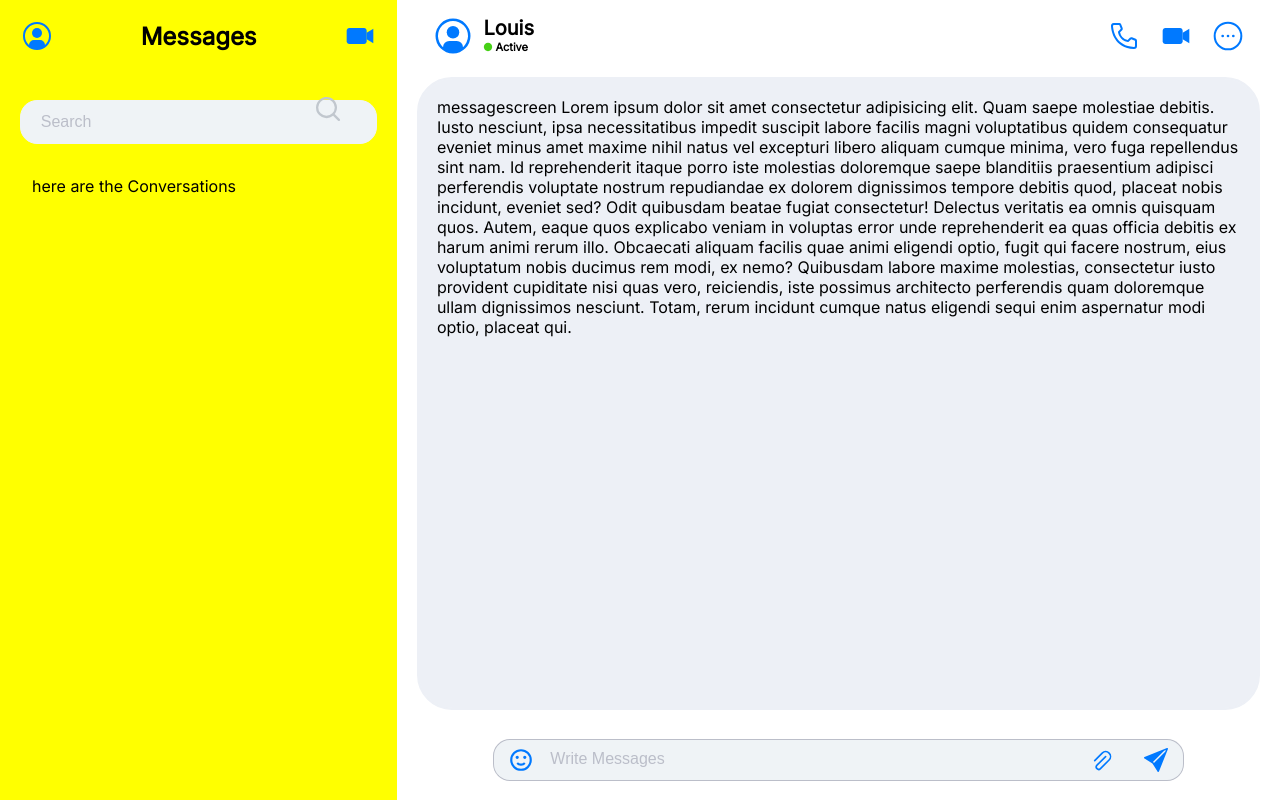
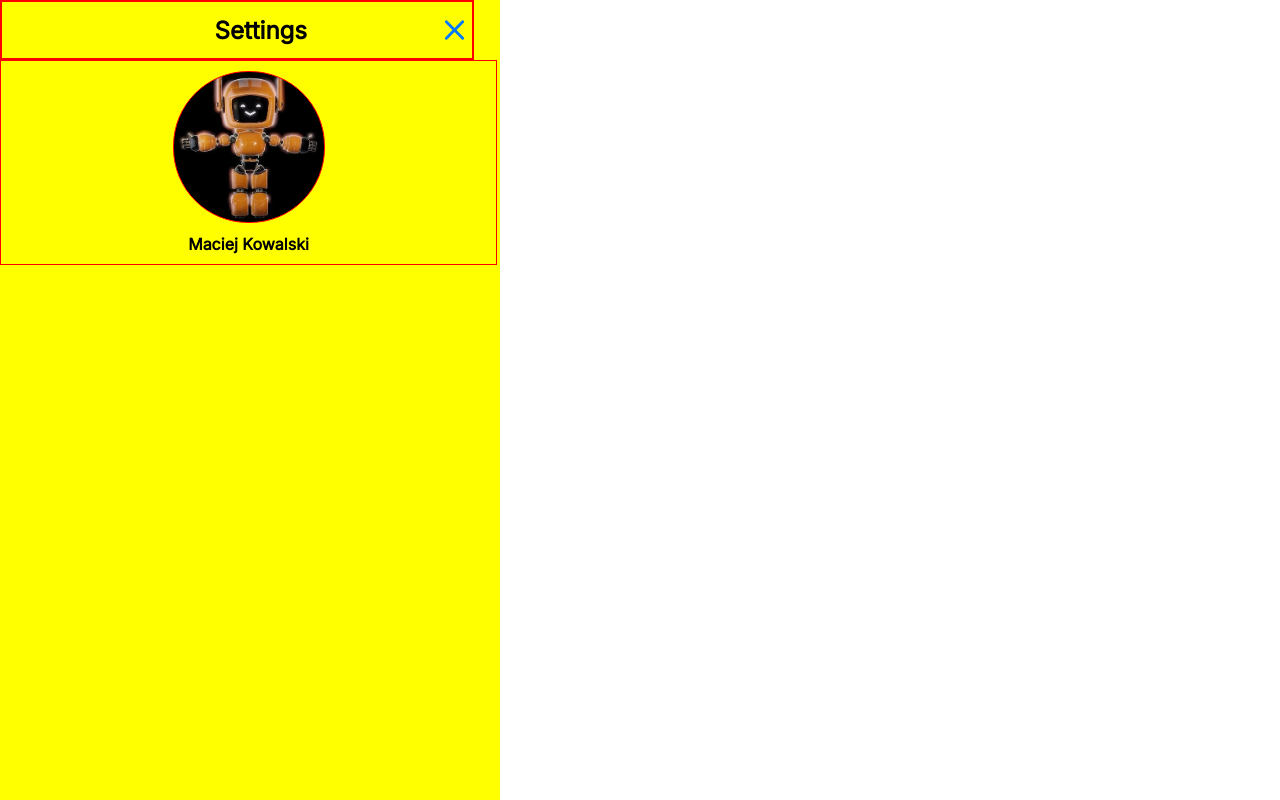
Before and after one commit to debankanmitra/Micro-services_Chat-application, a React (Vite) app in the folder chatApp/: page / in a window 1280 px wide. Built offline with nearby package versions, Linux system fonts and the light colour scheme.

Commit message:
profilepic

```diff
--- a/chatApp/src/App.jsx
+++ b/chatApp/src/App.jsx
@@ -1,7 +1,8 @@
 import Layoutgrid from './chat_system/Layoutgrid.jsx'
+import Settings from './Settings/Settings.jsx'
 
 function App() {
-    return (<Layoutgrid/>)
+    return (<Settings/>)
 }
 
 export default App
--- /dev/null
+++ b/chatApp/src/Settings/Close.jsx
@@ -0,0 +1,35 @@
+import React from 'react'
+import styled from 'styled-components'
+
+
+const Div = styled.div`
+    width:94%;
+    height:7%;
+    border:2px solid red;
+    display:flex;
+    align-items: center;
+    justify-content: flex-end;
+`
+const H = styled.h2`
+    position: relative;
+    font-size: 1.5em;
+    font-weight:700;
+`
+const Svg = styled.svg`
+    position: relative;
+    margin-left: 130px ;
+`
+
+
+function Close() {
+  return (
+    <Div>
+      <H>Settings</H>
+      <Svg xmlns="http://www.w3.org/2000/svg" width="35" height="40" viewBox="0 0 24 24"><path fill="#0079FF"
+        d="M18.3 5.71a.996.996 0 0 0-1.41 0L12 10.59L7.11 5.7A.996.996 0 1 0 5.7 7.11L10.59 12L5.7 16.89a.996.996 0 1 0 1.41 1.41L12 13.41l4.89
+        4.89a.996.996 0 1 0 1.41-1.41L13.41 12l4.89-4.89c.38-.38.38-1.02 0-1.4z"/></Svg>
+    </Div>
+  )
+}
+
+export default Close
--- /dev/null
+++ b/chatApp/src/Settings/Profilepic.jsx
@@ -0,0 +1,34 @@
+import React from "react";
+import styled from "styled-components";
+
+const Div = styled.div`
+    width: 99%;
+    border:1px solid red;
+    display: grid;
+    place-items: center;
+`;
+
+const Div1 = styled.div`
+    width: 150px;
+    height: 150px;
+    border:1px solid red;
+    border-radius: 75px;
+    margin-top: 10px;
+    background-image: url("orange.jpg");
+    background-size: cover;
+    background-position: center;
+`;
+
+const H = styled.h1`
+    font-size: 1em;
+    font-weight:700;
+`;
+
+function Profilepic() {
+  return <Div>
+    <Div1/>
+    <H>Maciej Kowalski</H>
+  </Div>;
+}
+
+export default Profilepic;
--- a/chatApp/src/Settings/Settings.jsx
+++ b/chatApp/src/Settings/Settings.jsx
@@ -1,15 +1,24 @@
 import React from 'react'
 import styled from 'styled-components'
+import Close from './Close'
+import Profilepic from './Profilepic'
+
+
 
 const Div = styled.div`
+width:500px;
+height:100vh;
   background: yellow;
-  grid-row: 1/8;
-  display:  ${props => props.disp ? "" : 'none'};
+  /* grid-row: 1/8;
+  display:  ${props => props.disp ? "" : 'none'}; */
 `
 
 function Settings(props) {
   return (
-    <Div disp={props.disp} onClick={props.setDisplay}>Settings</Div>
+    <Div disp={props.disp} onClick={props.setDisplay}>
+      <Close />
+      <Profilepic/>
+    </Div>
   )
 }
 
```
Also changed, not shown: chatApp/public/orange.jpg (added).
